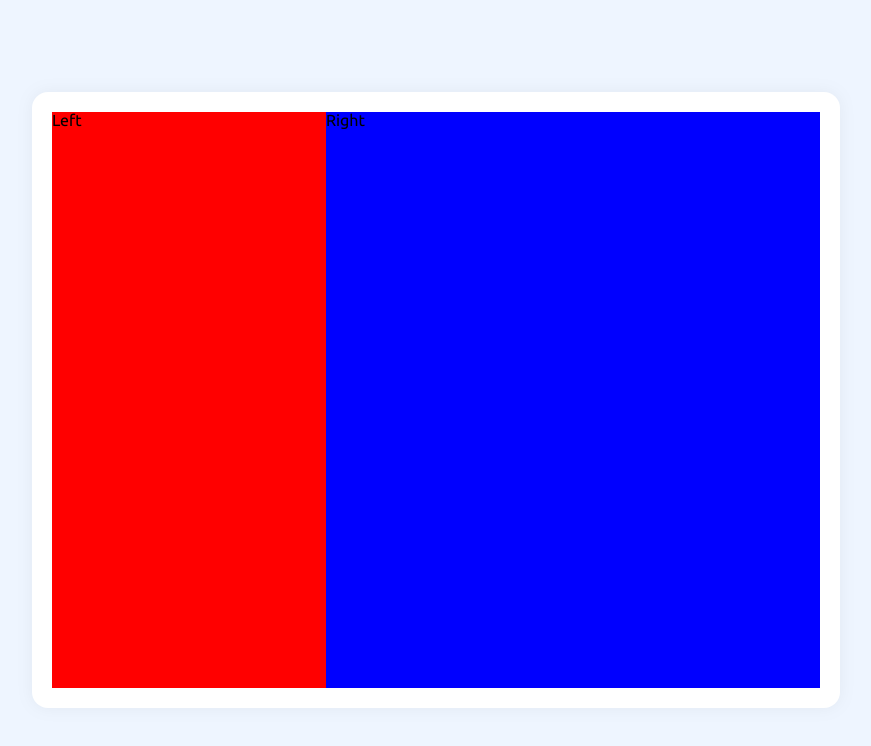
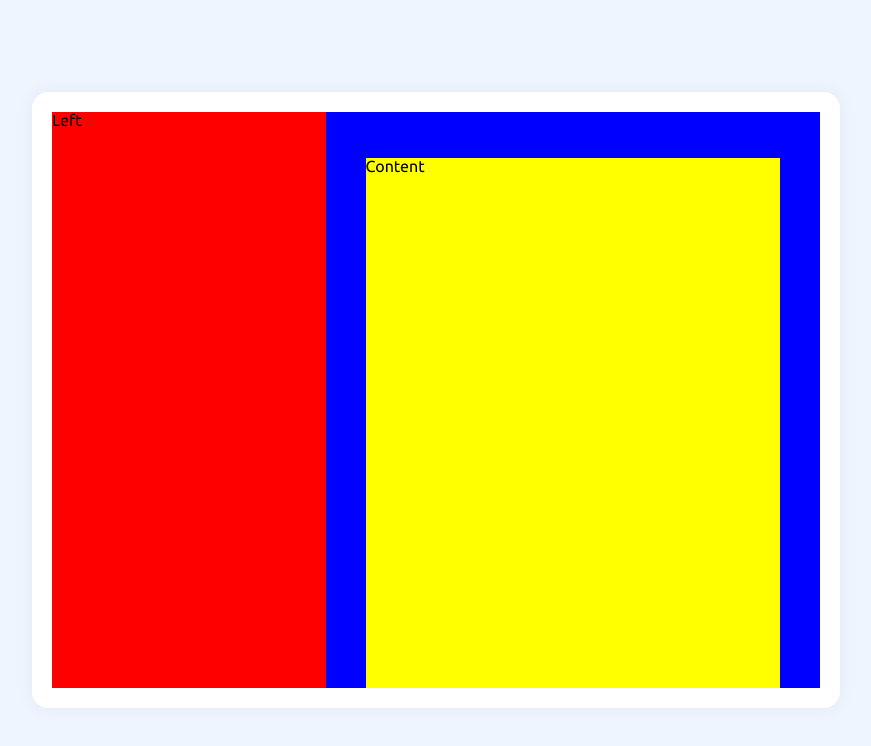
Before and after one commit to TienThinh-fe/multi-step-form, a React (Vite) app: page / in a window 1280 px wide. Shown: the top 746 px of the page, without its empty margins (204-1075 px from the left). Built offline with nearby package versions, Linux system fonts and the light colour scheme.

Commit message:
feat: layout for content

```diff
--- /dev/null
+++ b/src/components/organisms/Content/Content.tsx
@@ -0,0 +1,11 @@
+import styled from 'styled-components'
+
+const Container = styled.div`
+  width: 84%;
+  height: 92%;
+  background: yellow;
+`
+
+export const Content = () => {
+  return <Container>Content</Container>
+}
--- /dev/null
+++ b/src/components/organisms/index.ts
@@ -0,0 +1 @@
+export * from './Content/Content'
--- a/src/components/templates/MainBox/MainBox.tsx
+++ b/src/components/templates/MainBox/MainBox.tsx
@@ -1,4 +1,6 @@
 import styled from 'styled-components'
+
+import { Content } from '@/components/organisms'
 
 const Container = styled.div`
   width: 60vw;
@@ -12,11 +14,20 @@ const Container = styled.div`
   padding: 20px;
 `
 
+const ContentContainer = styled.div`
+  background: blue;
+  display: flex;
+  justify-content: center;
+  align-items: flex-end;
+`
+
 export const MainBox = () => {
   return (
     <Container>
       <div style={{ backgroundColor: 'red' }}>Left</div>
-      <div style={{ backgroundColor: 'blue' }}>Right</div>
+      <ContentContainer>
+        <Content />
+      </ContentContainer>
     </Container>
   )
 }
```
